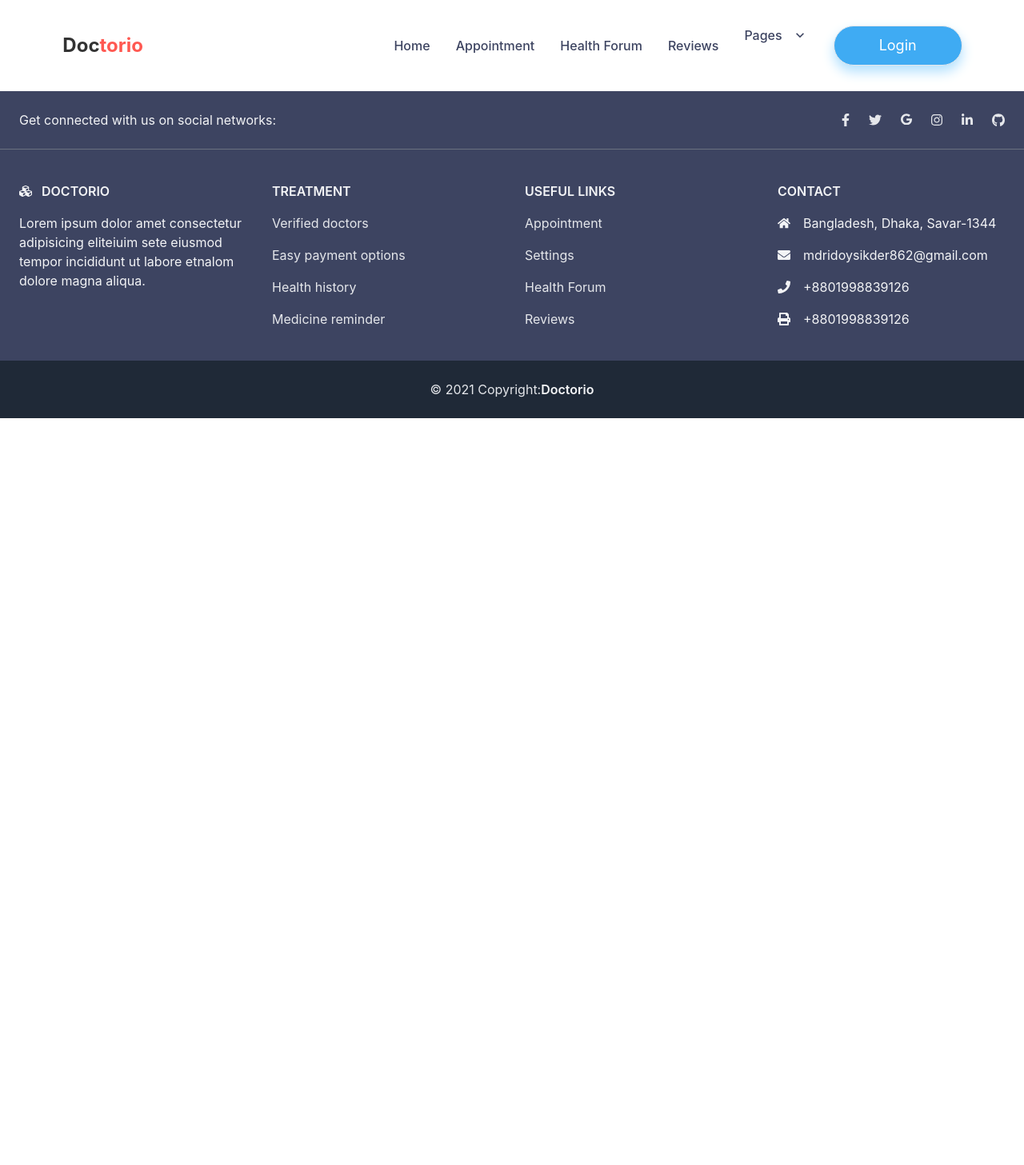
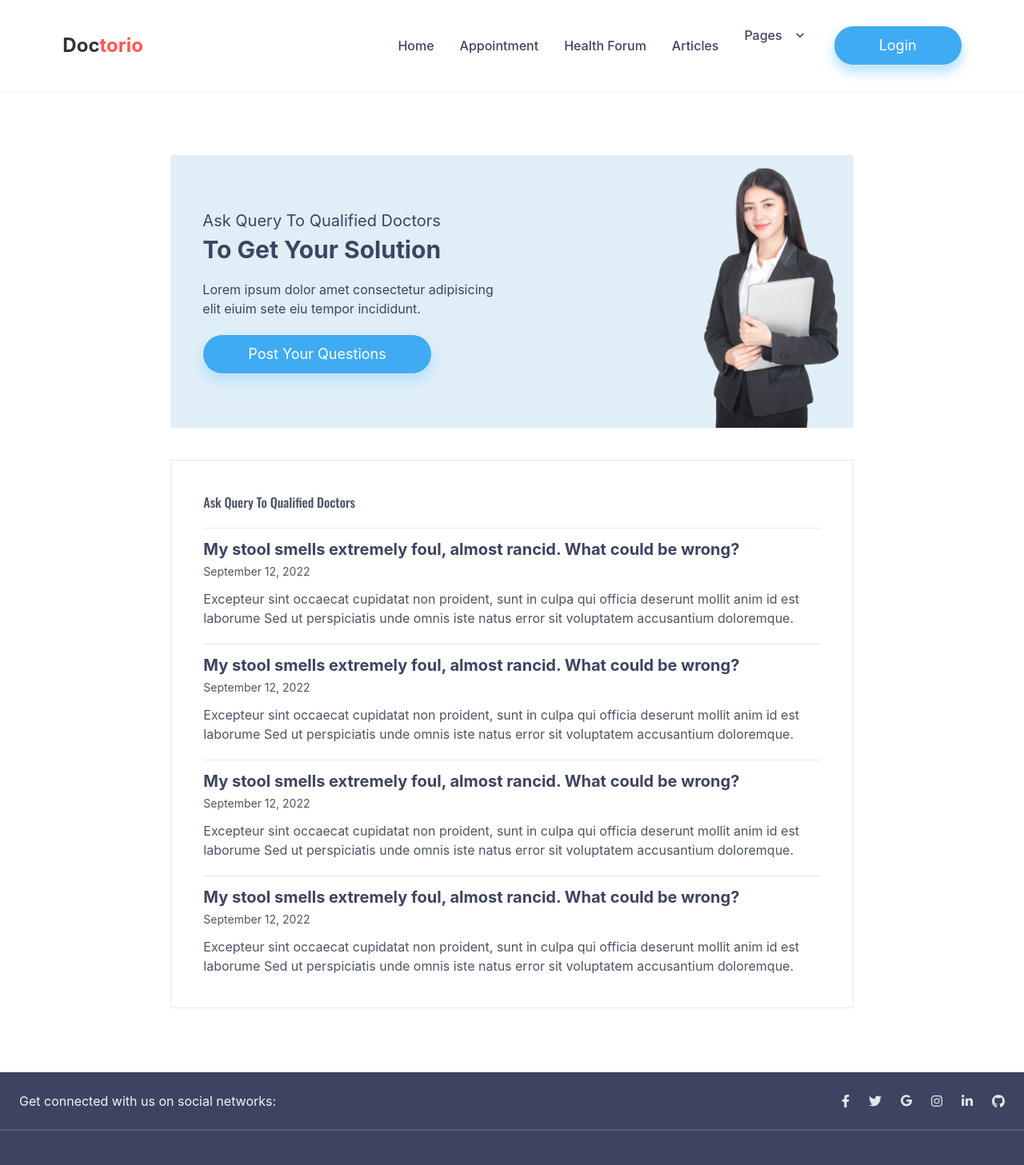
Before and after one commit to developer-build/Doctorio, a React (Create React App) app: page /health-forum in a window 1280 px wide. Shown: the top 1457 px of the page at 80% size. Before the commit the page ends 800 px from the top, so only its background shows below. Built offline with nearby package versions, Linux system fonts and the light colour scheme; a web font is replaced by a local one.

Commit message:
Health Forum

```diff
--- a/src/App.js
+++ b/src/App.js
@@ -13,6 +13,7 @@ import SignUp from "./Component/Pages/SignUp/SignUp";
 import { ToastContainer } from "react-toastify";
 import "react-toastify/dist/ReactToastify.css";
 import { QueryClient, QueryClientProvider } from "react-query";
+import HomeArticles from "./Component/HomePage/HomeArticles/HomeArticles";
 const queryClient = new QueryClient();
 function App() {
   useEffect(() => {
@@ -29,6 +30,7 @@ function App() {
           <Route path="/reviews" element={<Reviews />} />
           <Route path="/login" element={<Login />} />
           <Route path="/sign-up" element={<SignUp />} />
+          <Route path="/articles" element={<HomeArticles />} />
           <Route path="*" element={<Home />} />
         </Routes>
         <Footer />
--- a/src/Component/HomePage/HomeArticles/HomeArticles.js
+++ b/src/Component/HomePage/HomeArticles/HomeArticles.js
@@ -23,7 +23,7 @@ const HomeArticles = () => {
           tempor incididunt ut labore etnalom dolore magna aliqua udiminimate
           veniam quis norud.
         </p>
-        <div className=" mx-auto grid gap-5 mt-10 grid-cols-3 md:w-10/12">
+        <div className=" mx-auto grid gap-5 mt-10 md:grid-cols-2 lg:grid-cols-3 md:w-10/12">
           {data?.map((article) => (
             <Article article={article} key={article?._id} />
           ))}
--- a/src/Component/Pages/HealthForum/HealthForum.js
+++ b/src/Component/Pages/HealthForum/HealthForum.js
@@ -1,7 +1,81 @@
 import React from "react";
+import health from "../../../Assets/Images/health.png";
+import CustomizeButton from "../../Shear/customize_button/CustomizeButton";
 
 const HealthForum = () => {
-  return <div></div>;
+  return (
+    <section className="py-20">
+      <div
+        style={{ backgroundColor: "#E0EEF7" }}
+        className="md:w-8/12 mx-auto rounded grid md:grid-cols-2 justify-center items-center px-10"
+      >
+        <div className="text-center lg:text-left">
+          <h4 className="text-xl text-accent mb-1">
+            Ask Query To Qualified Doctors
+          </h4>
+          <h1 className="text-3xl font-bold text-accent mb-5">
+            To Get Your Solution
+          </h1>
+          <p className="text-accent ">
+            Lorem ipsum dolor amet consectetur adipisicing elit eiuim sete eiu
+            tempor incididunt.
+          </p>
+          <div className="mt-5">
+            <CustomizeButton>Post Your Questions</CustomizeButton>
+          </div>
+        </div>
+        <img className="md:max-w-lg min-h-full " src={health} alt="" />
+      </div>
+
+      <div className="md:w-8/12 mt-10 p-10  mx-auto border border-gray-200">
+        <h2 className="text-gray-600">Ask Query To Qualified Doctors</h2>
+        <div className="mt-5 border-t pt-3">
+          <h4 className="text-xl  font-bold text-accent">
+            My stool smells extremely foul, almost rancid. What could be wrong?
+          </h4>
+          <h6 className="mt-1 text-sm text-gray-600">September 12, 2022</h6>
+          <p className="mt-3 text-gray-600">
+            Excepteur sint occaecat cupidatat non proident, sunt in culpa qui
+            officia deserunt mollit anim id est laborume Sed ut perspiciatis
+            unde omnis iste natus error sit voluptatem accusantium doloremque.
+          </p>
+        </div>
+        <div className="mt-5 border-t pt-3">
+          <h4 className="text-xl  font-bold text-accent">
+            My stool smells extremely foul, almost rancid. What could be wrong?
+          </h4>
+          <h6 className="mt-1 text-sm text-gray-600">September 12, 2022</h6>
+          <p className="mt-3 text-gray-600">
+            Excepteur sint occaecat cupidatat non proident, sunt in culpa qui
+            officia deserunt mollit anim id est laborume Sed ut perspiciatis
+            unde omnis iste natus error sit voluptatem accusantium doloremque.
+          </p>
+        </div>
+        <div className="mt-5 border-t pt-3">
+          <h4 className="text-xl  font-bold text-accent">
+            My stool smells extremely foul, almost rancid. What could be wrong?
+          </h4>
+          <h6 className="mt-1 text-sm text-gray-600">September 12, 2022</h6>
+          <p className="mt-3 text-gray-600">
+            Excepteur sint occaecat cupidatat non proident, sunt in culpa qui
+            officia deserunt mollit anim id est laborume Sed ut perspiciatis
+            unde omnis iste natus error sit voluptatem accusantium doloremque.
+          </p>
+        </div>
+        <div className="mt-5 border-t pt-3">
+          <h4 className="text-xl  font-bold text-accent">
+            My stool smells extremely foul, almost rancid. What could be wrong?
+          </h4>
+          <h6 className="mt-1 text-sm text-gray-600">September 12, 2022</h6>
+          <p className="mt-3 text-gray-600">
+            Excepteur sint occaecat cupidatat non proident, sunt in culpa qui
+            officia deserunt mollit anim id est laborume Sed ut perspiciatis
+            unde omnis iste natus error sit voluptatem accusantium doloremque.
+          </p>
+        </div>
+      </div>
+    </section>
+  );
 };
 
 export default HealthForum;
--- a/src/Component/Shear/Article/Article.js
+++ b/src/Component/Shear/Article/Article.js
@@ -6,7 +6,7 @@ const Article = ({ article }) => {
   return (
     <div className="border article border-gray-100 rounded">
       <div>
-        <img src={img} className="rounded-t" alt="" />
+        <img className="article_img rounded-t" src={img} alt="" />
       </div>
       <div className="p-3 mb-3">
         <h5 className=" mb-1 text-primary">{name}</h5>
@@ -26,8 +26,7 @@ const Article = ({ article }) => {
         </span>
         <span className="text-sm text-gray-400">
           <i class="fa-solid  mr-2  fa-message"></i>
-          {comment}
-          Comments
+          {comment} Comments
         </span>
       </div>
     </div>
--- a/src/Component/Shear/Article/article.css
+++ b/src/Component/Shear/Article/article.css
@@ -1,4 +1,11 @@
 @import url("https://fonts.googleapis.com/css2?family=Nuosu+SIL&display=swap");
 .article {
   font-family: "Nuosu SIL", serif;
+  cursor: pointer;
+  width: 350px;
+  margin: 0 auto;
 }
+
+.article:hover .article_img {
+  opacity: 0.8;
+}
--- a/src/Component/Shear/Header/Header.js
+++ b/src/Component/Shear/Header/Header.js
@@ -22,8 +22,8 @@ const Header = () => {
         </NavLink>
       </li>
       <li>
-        <NavLink className="Link" to="/reviews">
-          Reviews
+        <NavLink className="Link" to="/articles">
+          Articles
         </NavLink>
       </li>
 
```
Also changed, not shown: src/Assets/Images/health.png (added).
